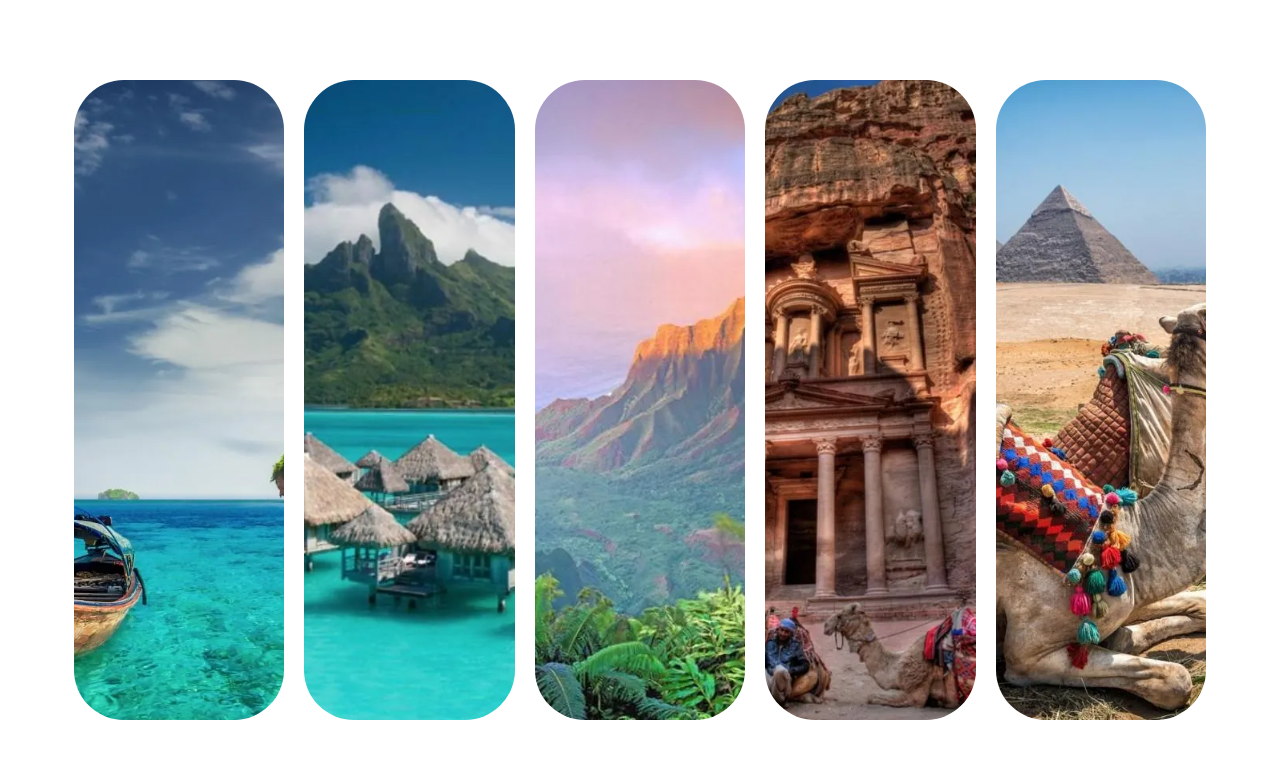
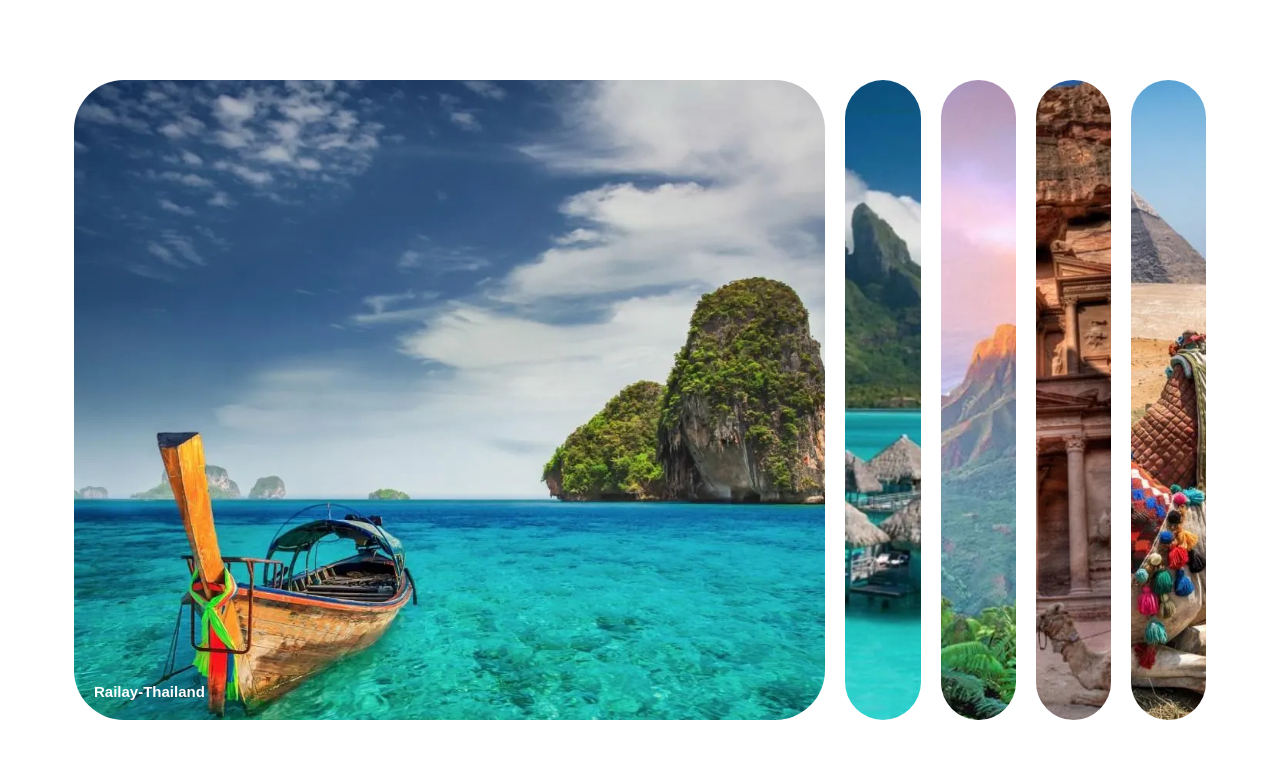
Before and after one commit to YawoSadji/ExpandingCards, a plain HTML site: page index.html in a window 1280 px wide. Drawn offline with Linux system fonts and the light colour scheme; a web font is replaced by a local one.

Commit message:
fix class name

```diff
--- a/index.html
+++ b/index.html
@@ -8,7 +8,7 @@
 </head>
 <body>
     <div class="container">
-        <div class="panel" style="background-image: url('./railay-thailand-1200x832.webp');">
+        <div class="panel active" style="background-image: url('./railay-thailand-1200x832.webp');">
             <h3>Railay-Thailand</h3>
         </div>
         <div class="panel" style="background-image: url('./bora-bora-French-Polynesia-1200x804.webp');">
```
